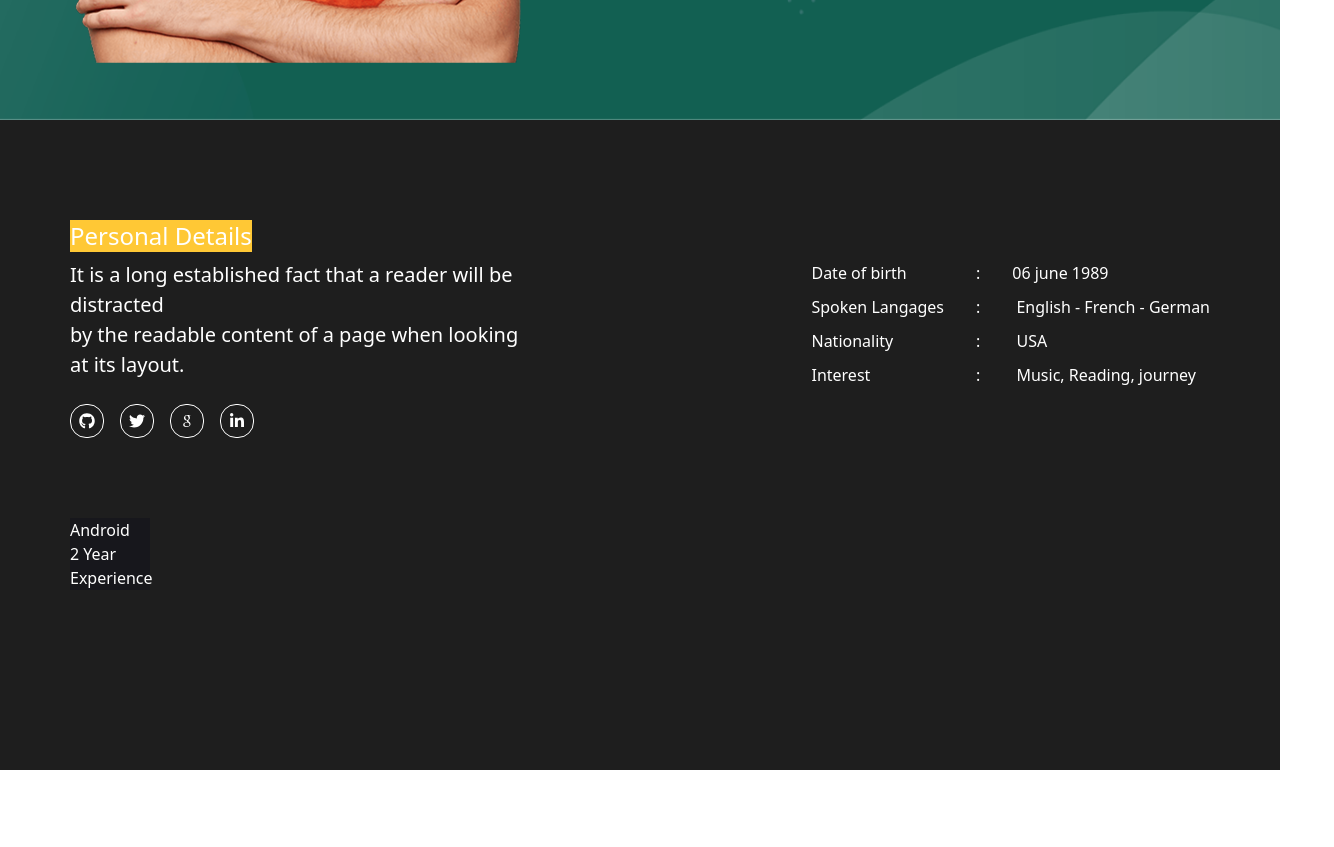
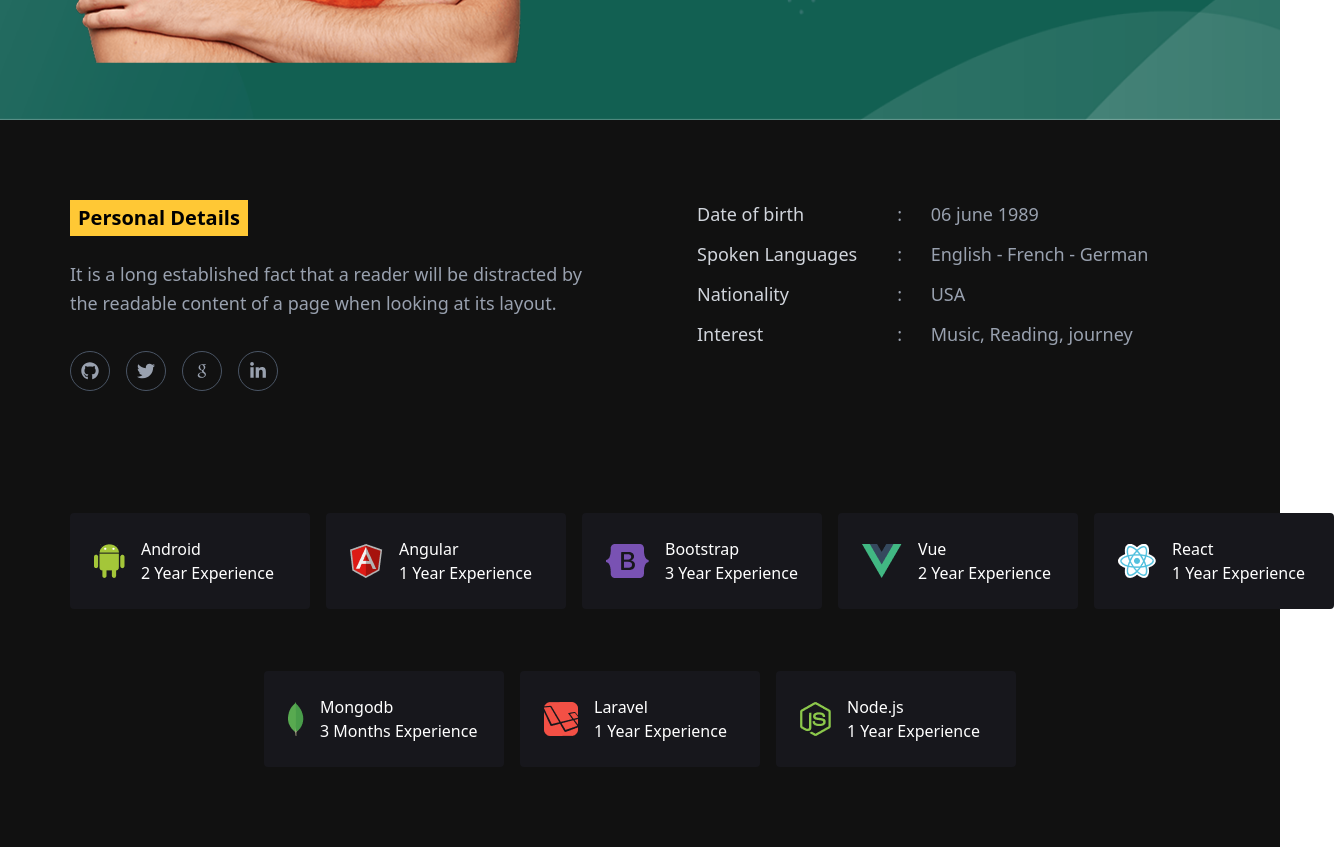
Before and after one commit to mesbaulrafi/myPortfolio, a React (Vite) app: page / in a window 1280 px wide. Shown: the part 680-1527 px from the top of the page, 1334 px wide, since content can reach past the window. Before the commit the page ends 1450 px from the top, so only its background shows below. Built offline with nearby package versions, Linux system fonts and the light colour scheme.

Commit message:
about part done

```diff
--- a/src/components/layouts/About.jsx
+++ b/src/components/layouts/About.jsx
@@ -1,56 +1,81 @@
 import React from "react";
 import Container from "../Container";
-import { FaGithub } from "react-icons/fa";
-import { FaTwitter } from "react-icons/fa";
+import { FaGithub, FaTwitter, FaLinkedinIn } from "react-icons/fa";
 import { LiaGoogle } from "react-icons/lia";
-import { FaLinkedinIn } from "react-icons/fa6";
 import Tools from "./Tools";
+
+import Android from "/src/assets/android.png";
+import Angular from "/src/assets/angular.png";
+import Bootstrap from "/src/assets/bootstrap.png";
+import Vue from "/src/assets/vue.png";
+import ReactLogo from "/src/assets/react.png";
+import Mongodb from "/src/assets/mongodb.png";
+import Laravel from "/src/assets/laravel.png";
+import Node from "/src/assets/nodejs.png";
+
 
 
 
 
 const About = () => {
   return (
-    <div className="bg-[#1E1E1E] py-25">
+    <div className="bg-[#111111] py-20 text-white">
       <Container>
-        <div className="flex justify-between">
-        {/* About Text part Left*/}
-        <div className="w-[450px]">
-          <h4 className="bg-[#FFC835] text-2xl inline-block">Personal Details</h4>
-          <p className="pt-2 text-[20px]">
+        <div className="flex justify-between items-start">
+          {/* Left Side: About Text */}
+          <div className="w-[45%]">
+            <h4 className="bg-[#FFC835] text-black px-2 py-1 text-xl font-bold inline-block mb-6">
+              Personal Details
+            </h4>
+            <p className="text-gray-400 text-lg leading-relaxed mb-8">
               It is a long established fact that a reader will be distracted
-          </p>
-          <p className="pb-6 text-[20px]">
               by the readable content of a page when looking at its layout.
             </p>
-          {/* Icon Part */}
+
+            {/* Social Icons - Circle Style */}
             <div className="flex gap-4">
-            <i className="p-2 bg-transparent border border-white rounded-2xl"><FaGithub /></i>
-            <i className="p-2 bg-transparent border border-white rounded-2xl"><FaTwitter /></i>
-            <i className="p-2 bg-transparent border border-white rounded-2xl"><LiaGoogle /></i>
-            <i className="p-2 bg-transparent border border-white rounded-2xl"><FaLinkedinIn /></i>
+              {[FaGithub, FaTwitter, LiaGoogle, FaLinkedinIn].map((Icon, i) => (
+                <div key={i} className="w-10 h-10 flex items-center justify-center border border-gray-600 rounded-full hover:border-white transition-all cursor-pointer text-gray-400 hover:text-white">
+                  <Icon size={18} />
+                </div>
+              ))}
             </div>
           </div>
-        {/* Text Right */}
-        <div className="flex items-center gap-x-8">
 
-          <div className="">
-            <p className="pb-2.5">Date of birth </p>
-          <p className="pb-2.5">Spoken Langages </p>
-          <p className="pb-2.5">Nationality </p>
-          <p className="pb-2.5">Interest </p>
+          {/* Right Side: Info Table */}
+          <div className="w-[45%] flex gap-x-10 text-lg">
+            <div className="text-gray-300 space-y-3">
+              <p>Date of birth</p>
+              <p>Spoken Languages</p>
+              <p>Nationality</p>
+              <p>Interest</p>
             </div>
-          <div className="">
-          <p className="pb-2.5"> <span className="pr-8 text-base font-light">:</span>06 june 1989</p>
-           <p className="pb-2.5"><span className="pr-8 text-base font-light">:</span> English - French - German</p>
-           <p className="pb-2.5"><span className="pr-8 text-base font-light">:</span> USA</p>
-           <p className="pb-2.5"><span className="pr-8 text-base font-light">:</span> Music, Reading, journey</p>
+            <div className="text-gray-400 space-y-3">
+              <p><span className="mr-6">:</span> 06 june 1989</p>
+              <p><span className="mr-6">:</span> English - French - German</p>
+              <p><span className="mr-6">:</span> USA</p>
+              <p><span className="mr-6">:</span> Music, Reading, journey</p>
             </div>
           </div>
         </div>
-      {/* Tools  */}
-      <div className="py-20">
-        <Tools/>
+
+        {/* Tools Section  */}
+        <div className="mt-20">
+          {/* First Row */}
+          <div className="flex items-center h-[180px] gap-4 mb-5">
+            <Tools toolsImg={Android} toolsTitle='Android' ToolsText='2 Year Experience'/>
+            <Tools toolsImg={Angular} toolsTitle='Angular' ToolsText='1 Year Experience'/>
+            <Tools toolsImg={Bootstrap} toolsTitle='Bootstrap' ToolsText='3 Year Experience'/>
+            <Tools toolsImg={Vue} toolsTitle='Vue' ToolsText='2 Year Experience'/>
+            <Tools toolsImg={ReactLogo} toolsTitle='React' ToolsText='1 Year Experience'/>
+          </div>
+
+          {/* Second Row - Centered */}
+          <div className="flex justify-center gap-4">
+            <Tools toolsImg={Mongodb} toolsTitle='Mongodb' ToolsText='3 Months Experience'/>
+            <Tools toolsImg={Laravel} toolsTitle='Laravel' ToolsText='1 Year Experience'/>
+            <Tools toolsImg={Node} toolsTitle='Node.js' ToolsText='1 Year Experience'/>
+          </div>
         </div>
       </Container>
     </div>
--- a/src/components/layouts/Tools.jsx
+++ b/src/components/layouts/Tools.jsx
@@ -5,20 +5,20 @@ import Android from "/src/assets/android.png"
 
 
 
-const Tools = () => {
+const Tools = ({toolsImg,toolsTitle,ToolsText}) => {
   return (
     <div className="">
-      <Container>
-        <div className="bg-[#17171C] w-20 flex">
+
+        <div className="bg-[#17171C] p-6 w-60 flex items-center rounded-sm">
           <div className="">
-            <Images imgSrc={Android} />
+            <Images imgSrc={toolsImg} className={'pr-4'}/>
             </div>
           <div className="">
-            <h4 className="">Android</h4>
-            <p className="">2 Year Experience</p>
+            <h4 className="">{toolsTitle}</h4>
+            <p className="">{ToolsText}</p>
           </div>
         </div>
-      </Container>
+
     </div>
   );
 };
```
Lines whose indentation alone changed are shown as unchanged.
